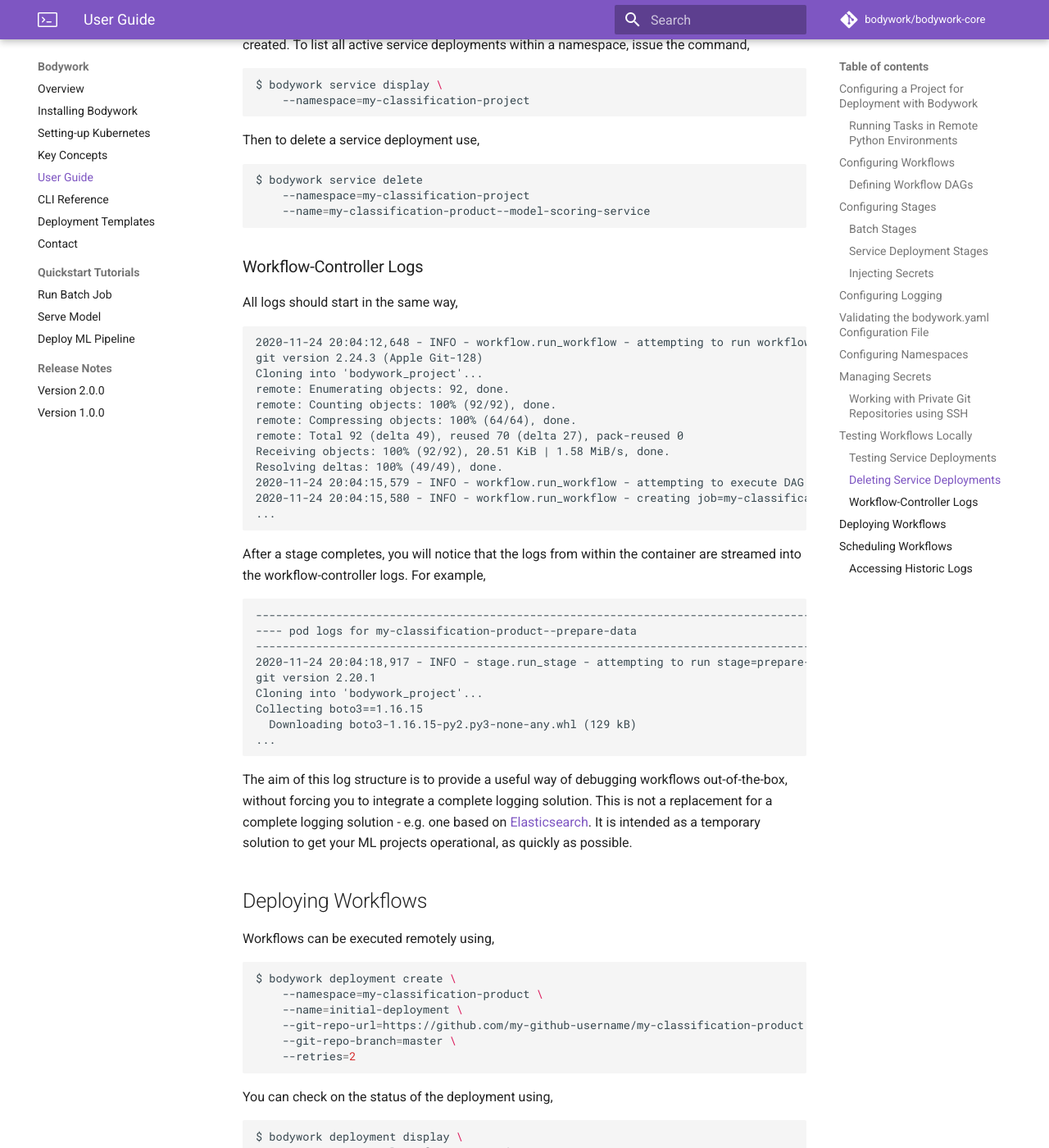
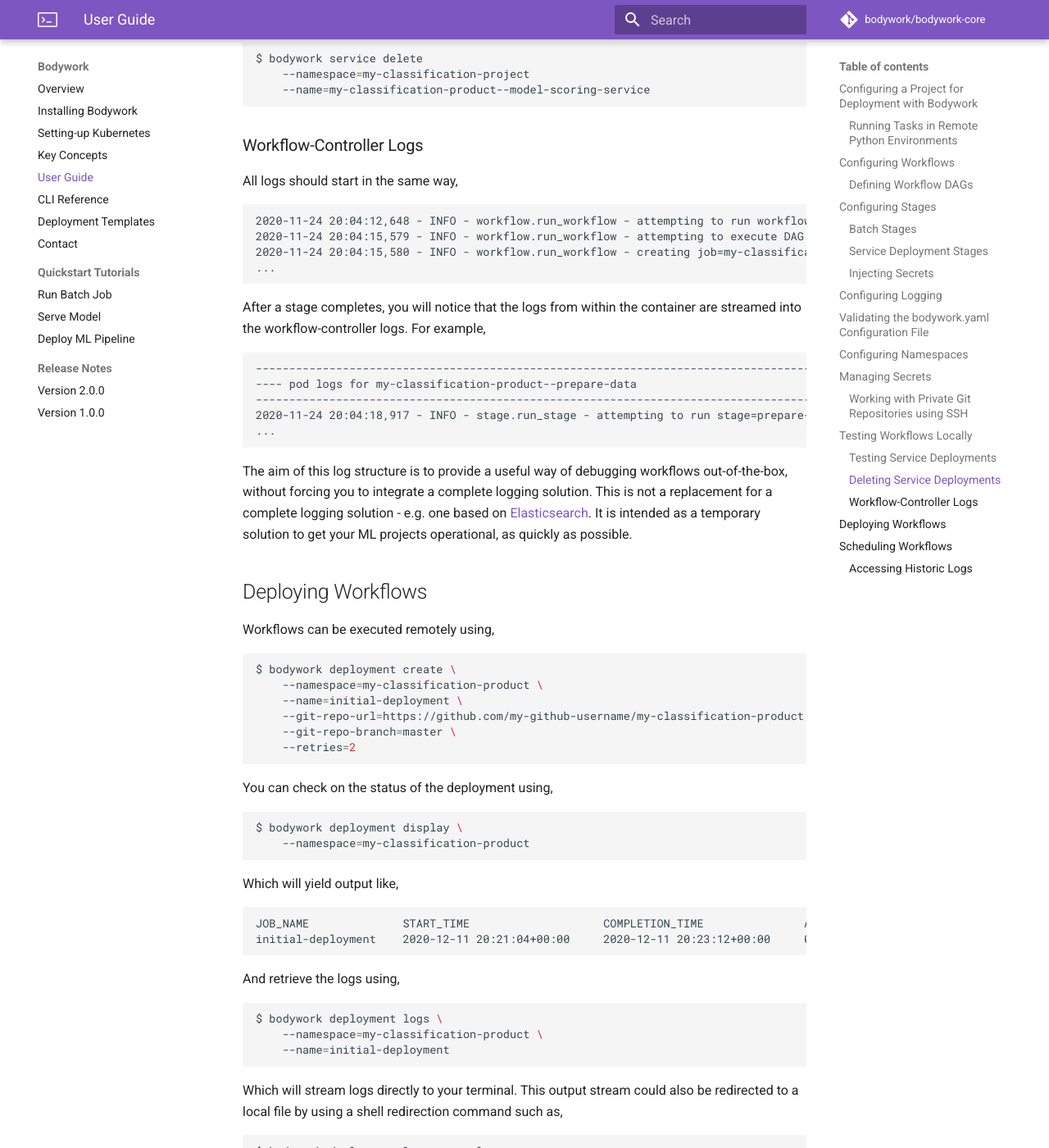
Before and after one commit to bodywork-ml/bodywork-docs, an MkDocs documentation site: the page built from docs/user_guide.md, in a window 1280 px wide and 1400 px high, scrolled down 11531 px. Shown: the whole window at 82% size. Built offline with MkDocs 1.6.1 and Material for MkDocs 9.7.7, drawn with Linux system fonts in a browser that asks for light colours; comment, search, counter and statistics services are not loaded; some of the changed text lies outside the part shown.

Commit message:
User Guide Corrections

````diff
--- a/docs/user_guide.md
+++ b/docs/user_guide.md
@@ -109,7 +109,9 @@ logging:
 
 ![Bodywork ML pipeline](images/ml_pipeline.png)
 
-Bodywork projects must be packaged as a Git repositories (e.g. on GitHub), that will be cloned by Bodywork when executing workflows. When the Bodywork workflow-controller executes a stage, it starts a new [Python-enabled container](https://hub.docker.com/repository/docker/bodyworkml/bodywork-core) in your Kubernetes cluster and instructs it to pull the required directory from your project's Git repository. Then, it installs any 3rd party Python package requirements, before running the executable Python module.
+Bodywork projects must be packaged as Git repositories (e.g. on GitHub). When a deployment is triggered, Bodywork starts a workflow-controller that clones the repository, analyses the configuration provided in `bodywork.yaml` and manages the execution of the workflow.
+
+When the workflow-controller executes a stage, it starts a new [Python-enabled container](https://hub.docker.com/repository/docker/bodyworkml/bodywork-core) in your Kubernetes cluster, installs any 3rd party Python package dependencies that might be required, and then runs the chosen Python module.
 
 ## Configuring Workflows
 
@@ -150,7 +152,7 @@ The workflow will be interpreted as follows:
 
 ## Configuring Stages
 
-The behavior of each stage is controlled by the configuration parameters in each stage subsection within the stages section of the `bodywork.yaml` file. For the `model_scoring_service` stage in the example above, we have,
+The behavior of each stage is controlled by the configuration parameters in each stage subsection, within the `stages` section of the `bodywork.yaml` file. For the `model_scoring_service` stage in the example above, we have,
 
 ```yaml
 stages:
@@ -252,7 +254,7 @@ Credentials will be required whenever you wish to pull data or persist models to
 
 The first step in this process is to store your project's secret credentials, securely within its namespace - see [Managing Credentials and Other Secrets](#managing-secrets) below for instructions on how to achieve this using Bodywork.
 
-The second step is to configure the use of this secret with the `secrets` sub-section of a stage's configuration within the `bodywork.yaml` file. For example,
+The second step is to configure the use of this secret with the `secrets` sub-section of a stage's configuration, within the `bodywork.yaml` file. For example,
 
 ```yaml
 stages:
@@ -365,15 +368,6 @@ $ bodywork workflow \
     master
 ```
 
-It is also possible to specify a branch from a local Git repository. A local version of the above example - this time using the `dev` branch - could be as follows,
-
-```shell
-$ bodywork workflow \
-    --namespace=my-classification-product \
-    file:///absolute/path/to/my-classification-product \
-    dev
-```
-
 ### Testing Service Deployments
 
 A brief summary of all service-related information can be retrieved by issuing,
@@ -451,14 +445,6 @@ All logs should start in the same way,
 
 ```text
 2020-11-24 20:04:12,648 - INFO - workflow.run_workflow - attempting to run workflow for project=https://github.com/my-github-username/my-classification-product on branch=master in kubernetes namespace=my-classification-product
-git version 2.24.3 (Apple Git-128)
-Cloning into 'bodywork_project'...
-remote: Enumerating objects: 92, done.
-remote: Counting objects: 100% (92/92), done.
-remote: Compressing objects: 100% (64/64), done.
-remote: Total 92 (delta 49), reused 70 (delta 27), pack-reused 0
-Receiving objects: 100% (92/92), 20.51 KiB | 1.58 MiB/s, done.
-Resolving deltas: 100% (49/49), done.
 2020-11-24 20:04:15,579 - INFO - workflow.run_workflow - attempting to execute DAG step=['prepare-data']
 2020-11-24 20:04:15,580 - INFO - workflow.run_workflow - creating job=my-classification-product--prepare-data in namespace=my-classification-product
 ...
@@ -471,10 +457,6 @@ After a stage completes, you will notice that the logs from within the container
 ---- pod logs for my-classification-product--prepare-data
 ----------------------------------------------------------------------------------------------------
 2020-11-24 20:04:18,917 - INFO - stage.run_stage - attempting to run stage=prepare-data from master branch of repo at https://github.com/my-github-username/my-classification-product
-git version 2.20.1
-Cloning into 'bodywork_project'...
-Collecting boto3==1.16.15
-  Downloading boto3-1.16.15-py2.py3-none-any.whl (129 kB)
 ...
 ```
 
````
Also changed, not shown: other parts of docs/user_guide.md (+9 -8 lines).
